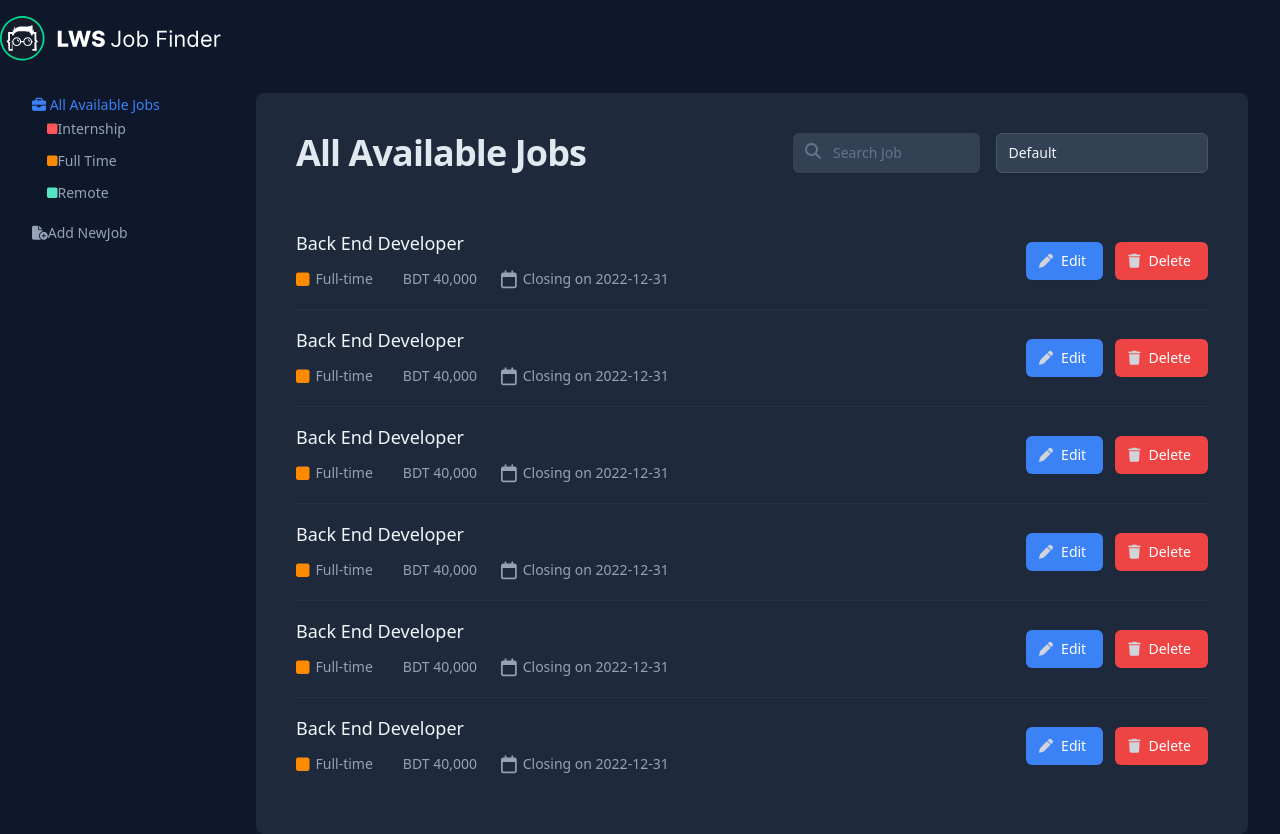
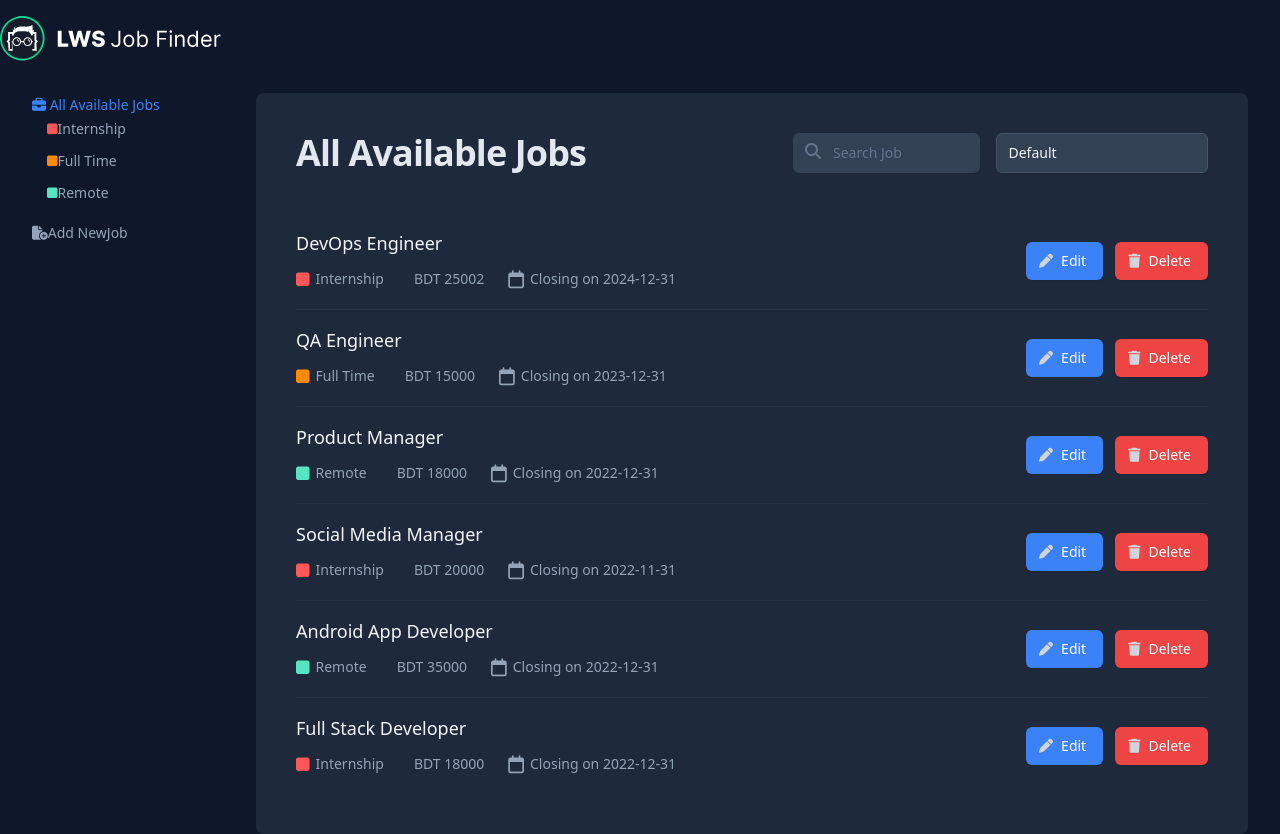
Before and after one commit to sakilbd/job-finder-app-redux-tool-kit-rtk, a React (Create React App) app: page / in a window 1280 px wide. Built offline with nearby package versions, Linux system fonts and the light colour scheme; data requests are answered from the project's data file; some icons are missing.

Commit message:
job color appearing as expected

```diff
--- a/src/components/Job.js
+++ b/src/components/Job.js
@@ -1,33 +1,48 @@
 import React from "react";
+import { Link } from "react-router-dom";
 
-function Job() {
+function Job({job}) {
+  const {title,type,salary,deadline,id} =job;
+  let jobColor = ''
+  if(type==='Internship'){
+    jobColor="#FF5757"
+  }
+  if(type==='Full Time'){
+    jobColor="#FF8A00"
+  }
+  if(type==='Remote'){
+    jobColor="#56E5C4"
+  }
+
   return (
     <div>
       <div class="lws-single-job">
         <div class="flex-1 min-w-0">
-          <h2 class="lws-title">Back End Developer</h2>
+          <h2 class="lws-title">{title}</h2>
           <div class="job-footers">
             <div class="lws-type">
               {/* <!-- Fulltime - #FF8A00,  --><!-- Internship - #FF5757,  --><!-- Remote - #56E5C4,  --> */}
-              <i class="fa-solid fa-stop !text-[#FF8A00] text-lg mr-1.5"></i>
-              Full-time
+              <i class={`fa-solid fa-stop !text-[${jobColor}] text-lg mr-1.5`}></i>
+              {type}
             </div>
             <div class="lws-salary">
               <i class="fa-solid fa-bangladeshi-taka-sign text-slate-400 text-lg mr-1.5"></i>
-              BDT 40,000
+              BDT {salary}
             </div>
             <div class="lws-deadline">
               <i class="fa-regular fa-calendar text-slate-400 text-lg mr-1.5"></i>
-              Closing on 2022-12-31
+              Closing on {deadline}
             </div>
           </div>
         </div>
         <div class="mt-5 flex lg:mt-0 lg:ml-4">
           <span class="hidden sm:block">
+            <Link to={`/job/${id}`}>
             <button type="button" class="lws-edit btn btn-primary">
               <i class="fa-solid fa-pen text-gray-300 -ml-1 mr-2"></i>
               Edit
             </button>
+            </Link>
           </span>
 
           <span class="sm:ml-3">
--- a/src/components/Sidebar.js
+++ b/src/components/Sidebar.js
@@ -1,4 +1,5 @@
 import React from 'react'
+import { Link } from 'react-router-dom'
 
 function Sidebar() {
   return (
@@ -7,14 +8,14 @@ function Sidebar() {
           <nav>
             <ul class="space-y-4">
               <li>
-                <a
-                  href="/jobs"
+                <Link
+                 to="/"
                   class="main-menu menu-active"
                   id="lws-alljobs-menu"
                 >
                   <i class="fa-solid fa-briefcase"></i>
                   <span> All Available Jobs</span>
-                </a>
+                </Link>
                 <ul class="space-y-6 lg:space-y-2 ">
                   <li>
                     <a
@@ -49,10 +50,10 @@ function Sidebar() {
                 </ul>
               </li>
               <li>
-                <a href="/jobs" class="main-menu" id="lws-addJob-menu">
+                <Link to='create-job' class="main-menu" id="lws-addJob-menu">
                   <i class="fa-solid fa-file-circle-plus"></i>
                   <span>Add NewJob</span>
-                </a>
+                </Link>
               </li>
             </ul>
           </nav>
```
